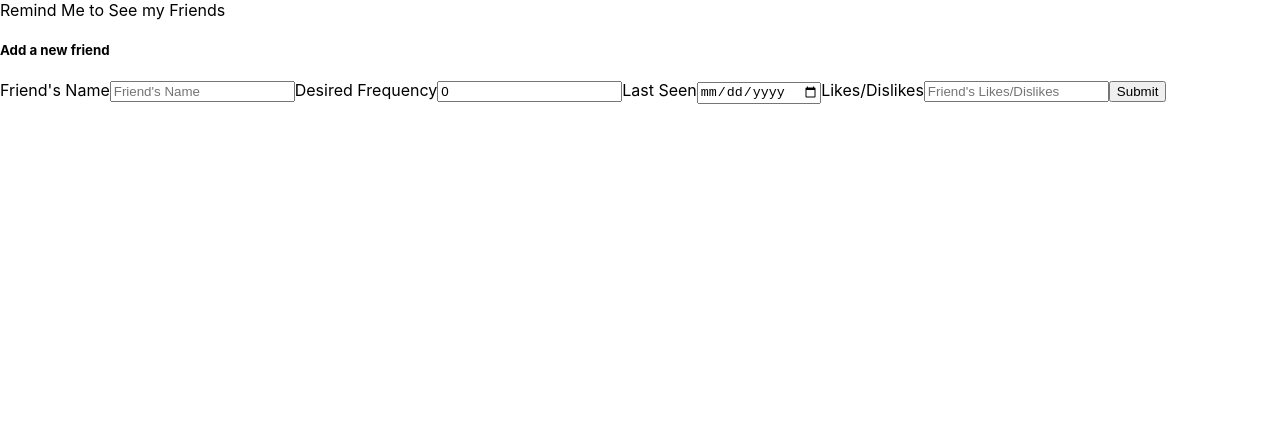
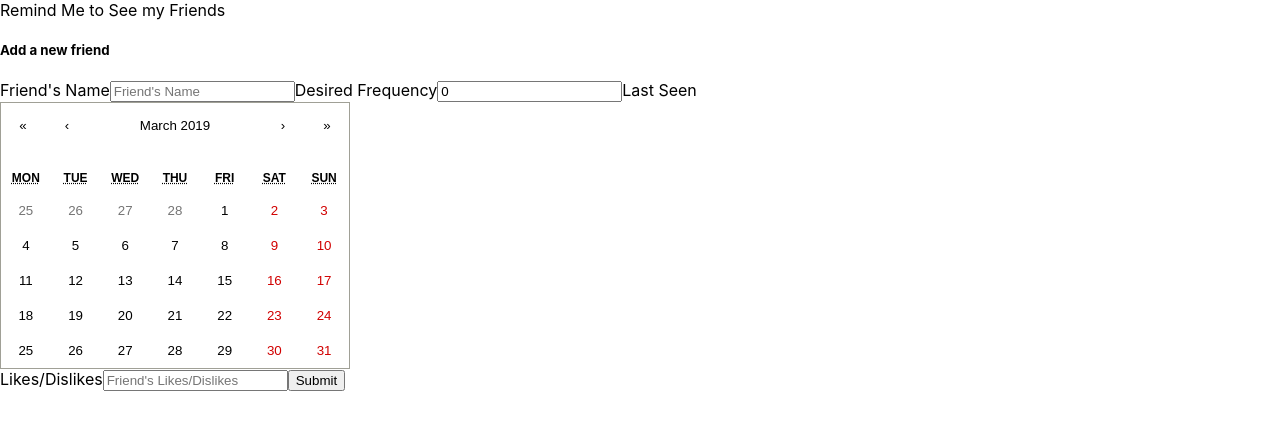
Before and after one commit to liamkillion/friends-list, a React (Create React App) app: page / in a window 1280 px wide. Shown: the top 430 px of the page. Built offline with nearby package versions, Linux system fonts and the light colour scheme; no server answers.

Commit message:
implementing react-calendar, wrestling with typing onChange prop

```diff
--- a/package.json
+++ b/package.json
@@ -5,6 +5,7 @@
   "dependencies": {
     "moment": "^2.24.0",
     "react": "^16.8.6",
+    "react-calendar": "^2.19.0",
     "react-dom": "^16.8.6",
     "react-icons": "^3.7.0",
     "react-moment": "^0.9.2",
--- a/src/components/NewFriendForm.tsx
+++ b/src/components/NewFriendForm.tsx
@@ -1,4 +1,5 @@
 import * as React from "react";
+import Calendar from "react-calendar";
 import { handleCreateFunction } from "../interfaces";
 
 interface IProps {
@@ -24,11 +25,6 @@ export default class NewFriendForm extends React.Component<IProps, IState> {
     };
   }
 
-  // https://stackoverflow.com/questions/28900077/why-is-event-target-not-element-in-typescript
-  // https://stackoverflow.com/questions/12989741/the-property-value-does-not-exist-on-value-of-type-htmlelement
-  // https://stackoverflow.com/questions/33846813/typescript-how-to-check-tagname-in-eventtarget
-  // https://stackoverflow.com/questions/42081549/typescript-react-event-types?noredirect=1&lq=1
-  // https://stackoverflow.com/questions/28900077/why-is-event-target-not-element-in-typescript
   handleChange(e: React.FormEvent<HTMLInputElement>): void {
     let element = e.target as HTMLInputElement;
     const newState: IState = { ...this.state };
@@ -73,9 +69,8 @@ export default class NewFriendForm extends React.Component<IProps, IState> {
           <label className="sr-only" htmlFor="lastDateSeen">
             Last Seen
           </label>
-          <input
+          <Calendar
             onChange={this.handleChange}
-            type="date"
             className="form-control"
             name="lastDateSeen"
           />
--- a/src/components/NewHangForm.tsx
+++ b/src/components/NewHangForm.tsx
@@ -1,6 +1,5 @@
-// import React from 'react'
 import * as React from "react";
-// import PropTypes from 'prop-types'
+import Calendar from "react-calendar";
 import { Friend, handleCreateFunction } from "../interfaces";
 
 interface IProps {
@@ -9,7 +8,7 @@ interface IProps {
 }
 interface IState {
   friend_id: number;
-  date: string;
+  date: Date;
   activity: string;
   didHang: boolean;
   [x: string]: string | number | boolean;
@@ -26,18 +25,22 @@ export default class NewHangForm extends React.Component<IProps, IState> {
     };
   }
 
-  handleChange = (event: React.ChangeEvent<HTMLInputElement>) => {
-    const newValue = event.target.value;
-    const newState = { ...this.state };
-    const tagName = event.target.tagName;
-    newState[tagName] = newValue;
+  // handleChange(e: React.FormEvent<HTMLInputElement>): void {
+  //   let element = e.target as HTMLInputElement;
+  //   const newState: IState = { ...this.state };
+  //   newState[element.tagName] = element.value;
+  //   this.setState(newState);
+  // }
+  handleChange(date: Date): void {
+    const newState: IState = { ...this.state };
+    newState["date"] = date;
     this.setState(newState);
-  };
+  }
 
-  handleSubmit = (event: React.MouseEvent<HTMLButtonElement>) => {
-    event.preventDefault();
-    this.props.handleCreateHang(this.state);
-  };
+  handleSubmit(e: React.MouseEvent<HTMLButtonElement>): void {
+    e.preventDefault();
+    this.props.handleCreateFriend(this.state);
+  }
 
   render = () => {
     return (
@@ -45,11 +48,11 @@ export default class NewHangForm extends React.Component<IProps, IState> {
         <label className="sr-only" htmlFor="date">
           Activity Date
         </label>
-        <input
+        <Calendar
           onChange={this.handleChange}
-          type="date"
           className="form-control"
           name="date"
+          value={this.state.date}
         />
 
         <label className="sr-only" htmlFor="activity">
```
Also changed, not shown: 1 other file (tests, documents, lock files or other folders).
